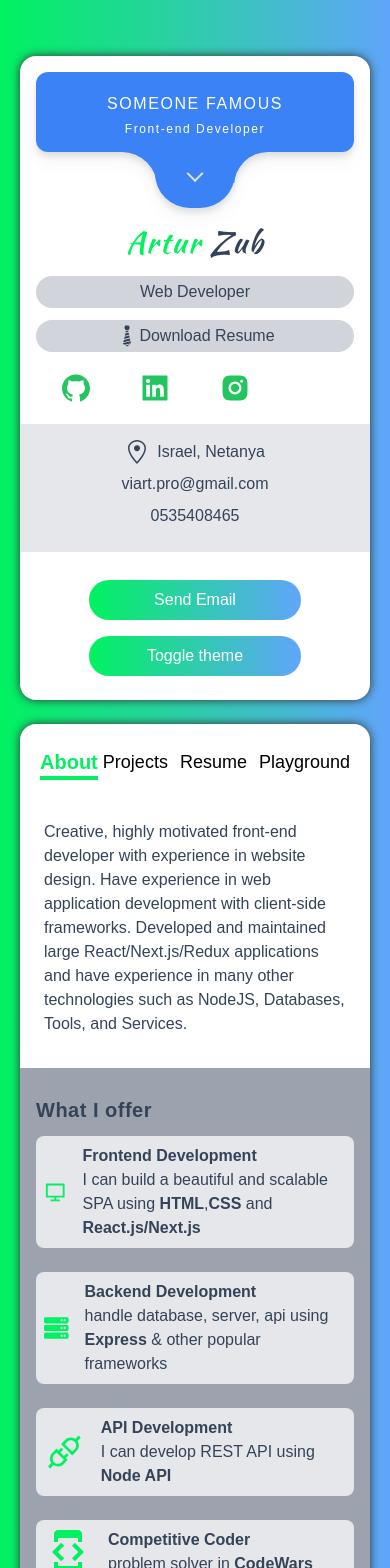
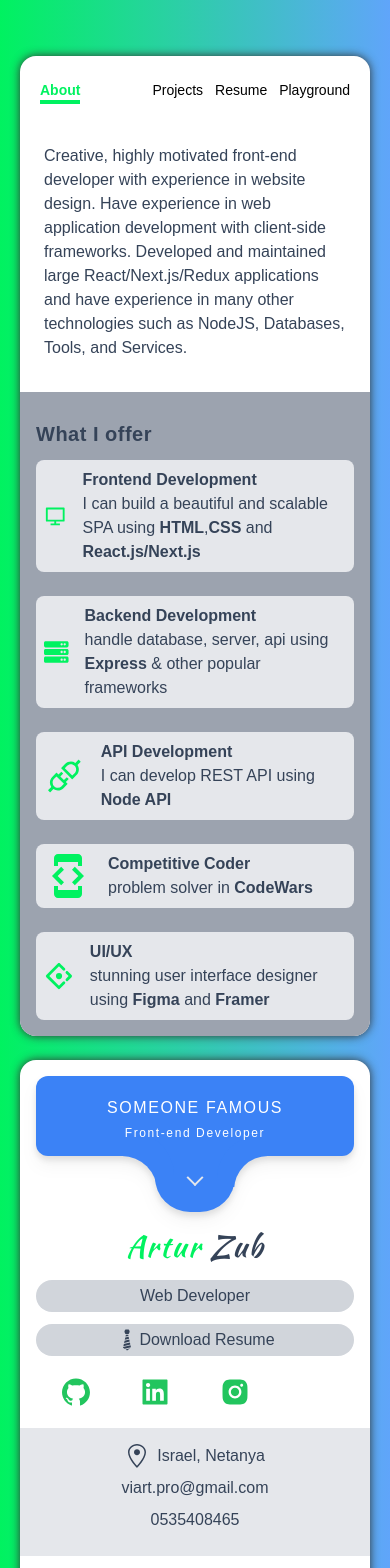
Before and after one commit to lazarevartur/portfolio, a Next.js app: page / in a window 390 px wide. Shown: the top 1568 px of the page. Built offline with nearby package versions, Linux system fonts and the light colour scheme.

Commit message:
feat: mobile layout

```diff
--- a/src/components/Layouts/MainLayout/index.tsx
+++ b/src/components/Layouts/MainLayout/index.tsx
@@ -5,15 +5,15 @@ import { AnimatePresence } from "framer-motion";
 
 const MainLayout = ({ Component, pageProps, router }: AppProps) => (
   <div className="grid grid-cols-12 gap-6 px-5 lg:px-48 my-14 sm:px-30 md:px-32">
-    <div className="col-span-12 p-4 text-center bg-white dark:bg-dark-500 lg:col-span-3 rounded-2xl shadow-custom-light dark:shadow-custom-dark">
-      <Sidebar />
-    </div>
-    <div className="flex flex-col col-span-12 overflow-hidden bg-white dark:bg-dark-500 lg:col-span-9 rounded-2xl shadow-custom-light dark:shadow-custom-dark">
+    <div className="flex flex-col lg:order-2 col-span-12 overflow-hidden bg-white dark:bg-dark-500 lg:col-span-9 rounded-2xl shadow-custom-light dark:shadow-custom-dark">
       <Navbar />
       <AnimatePresence exitBeforeEnter>
         <Component {...pageProps} key={router.route} />
       </AnimatePresence>
     </div>
+    <div className="col-span-12 lg:order-1 p-4 text-center bg-white dark:bg-dark-500 lg:col-span-3 rounded-2xl shadow-custom-light dark:shadow-custom-dark">
+      <Sidebar />
+    </div>
   </div>
 );
 
--- a/src/components/Navbar.tsx
+++ b/src/components/Navbar.tsx
@@ -33,10 +33,10 @@ function Navbar() {
 
   return (
     <div className="flex justify-between px-5 py-3 my-3">
-      <span className="text-xl font-bold border-b-4 text-green border-green md:text-2xl">
+      <span className="lg:text-xl text-sm font-bold border-b-4 text-green border-green md:text-2xl ">
         {activePage}
       </span>
-      <div className="flex space-x-3 text-lg text-dark dark:text-white">
+      <div className="flex space-x-3 lg:text-xl text-sm text-dark dark:text-white">
         {pages.map(({ link, name }, index) => (
           <LinkItem
             key={index}
```
